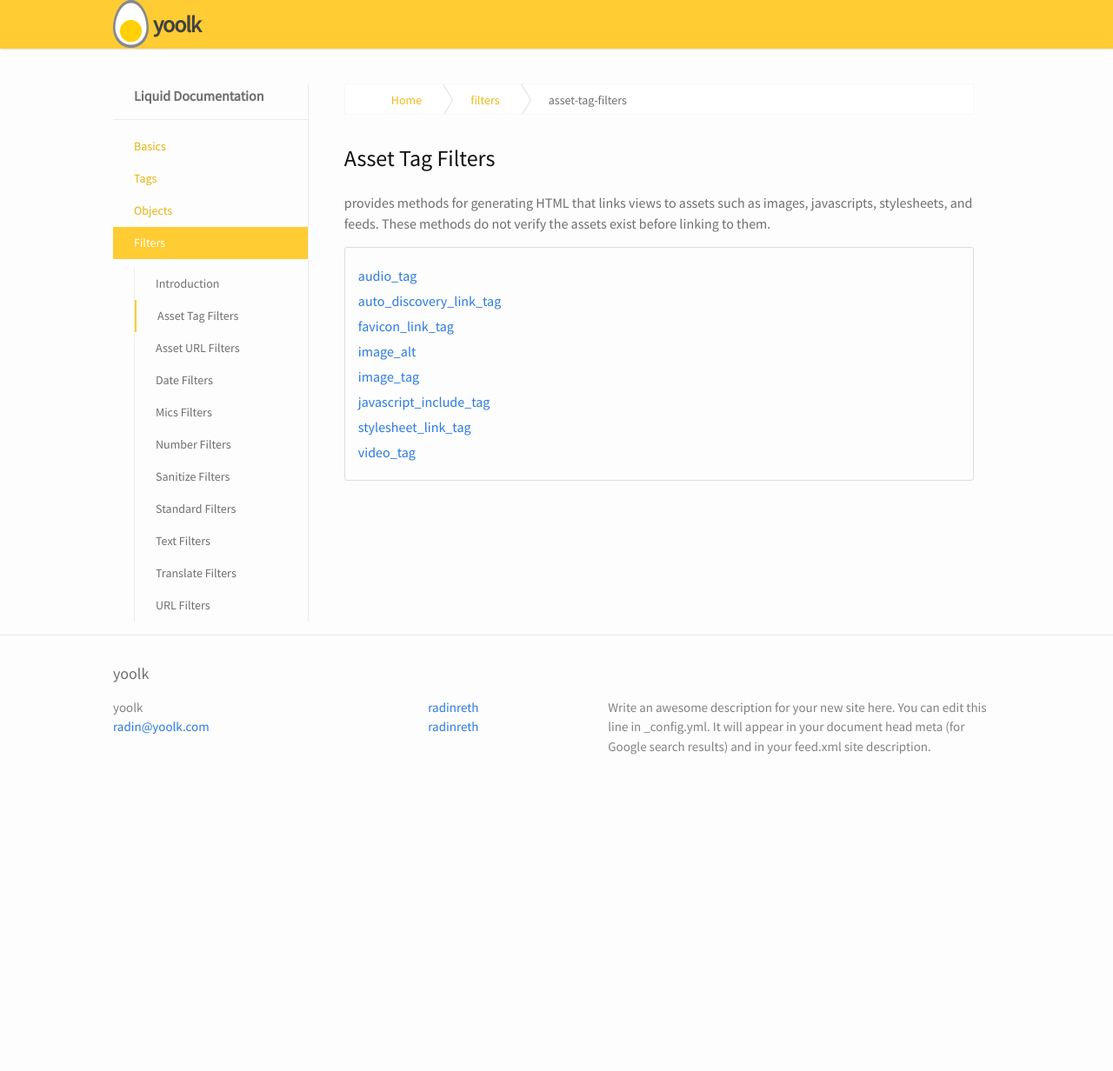
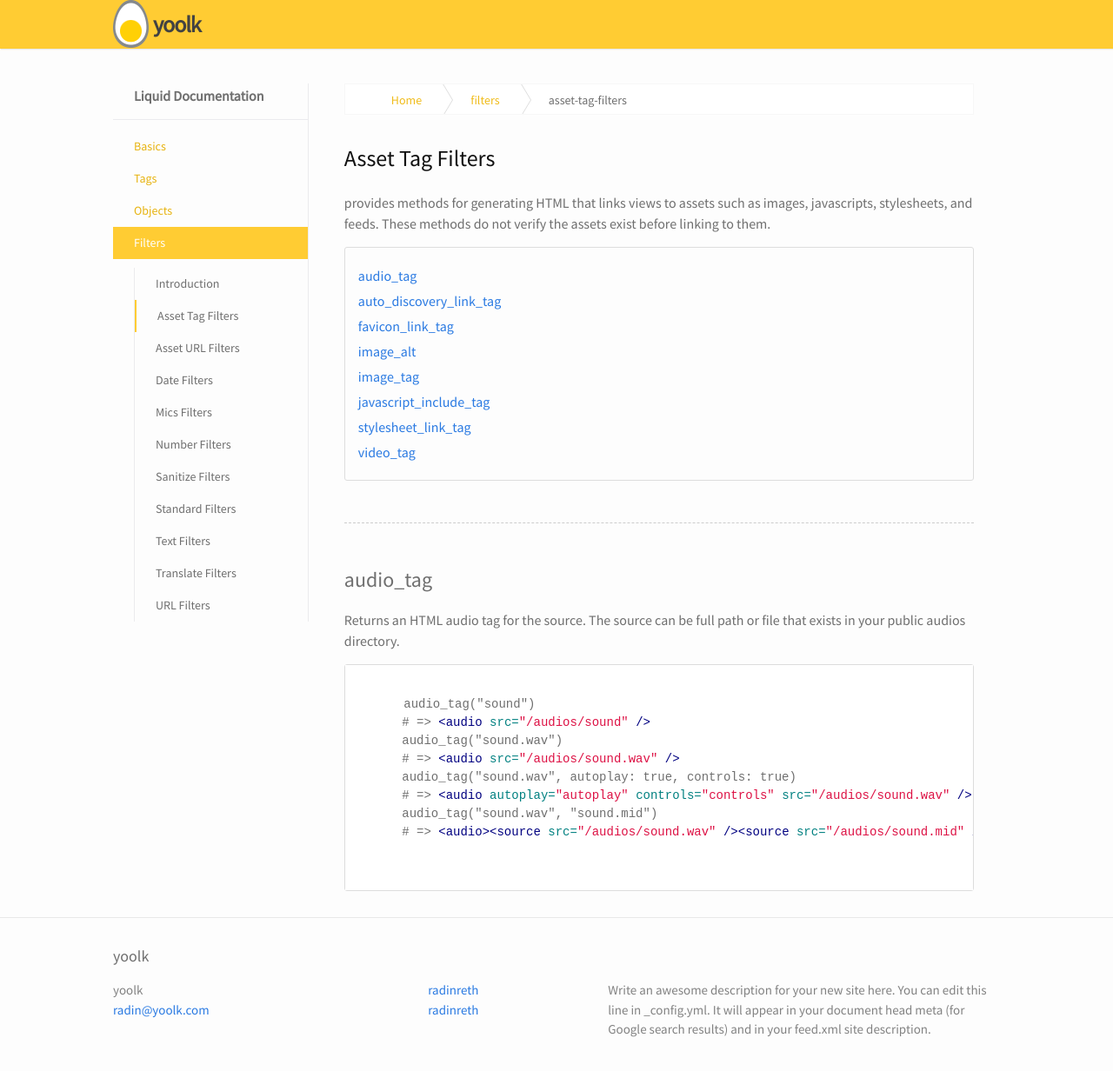
Before and after one commit to yoolk/liquid-documentation, a Jekyll site: the page built from filters/asset-tag-filters/index.markdown, in a window 1280 px wide and 1256 px high. Shown: the top 1232 px of the window at 87% size. Built offline with Jekyll 4.4.1, drawn with Linux system fonts in a browser that asks for light colours.

Commit message:
set audio_tag filter and update highlight-html

```diff
--- a/_sass/_panel.scss
+++ b/_sass/_panel.scss
@@ -25,7 +25,7 @@
     margin: 0;
     padding: 15px;
   }
-  .language-django {
+  .language-django, .language-html {
     background: white;
     font-size: 14px;
   }
--- a/filters/asset-tag-filters/index.markdown
+++ b/filters/asset-tag-filters/index.markdown
@@ -9,7 +9,7 @@ provides methods for generating HTML that links views to assets such as images,
   <div class="panel-body">
     <ul>
       <li>
-        <a href="#tags">audio_tag</a>
+        <a href="#audio_tag">audio_tag</a>
       </li>
       <li>
         <a href="#objects">auto_discovery_link_tag</a>
@@ -35,3 +35,22 @@ provides methods for generating HTML that links views to assets such as images,
     </ul>
   </div>
 </div>
+
+<h2 class="tags" id="audio_tag">audio_tag</h2>
+
+Returns an HTML audio tag for the source. The source can be full path or file that exists in your public audios directory.
+
+<div class="panel">
+  <div class="panel-body">
+    {% highlight html%}{% raw %}
+      audio_tag("sound")
+      # => <audio src="/audios/sound" />
+      audio_tag("sound.wav")
+      # => <audio src="/audios/sound.wav" />
+      audio_tag("sound.wav", autoplay: true, controls: true)
+      # => <audio autoplay="autoplay" controls="controls" src="/audios/sound.wav" />
+      audio_tag("sound.wav", "sound.mid")
+      # => <audio><source src="/audios/sound.wav" /><source src="/audios/sound.mid" /></audio>
+    {% endraw %}{% endhighlight %}
+  </div>
+</div>
```
